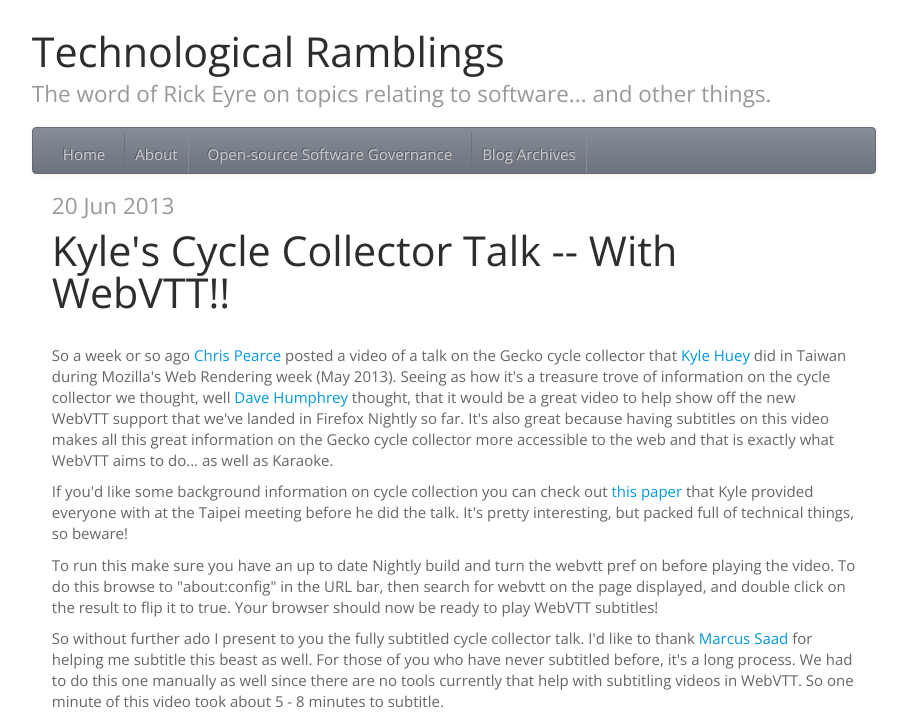
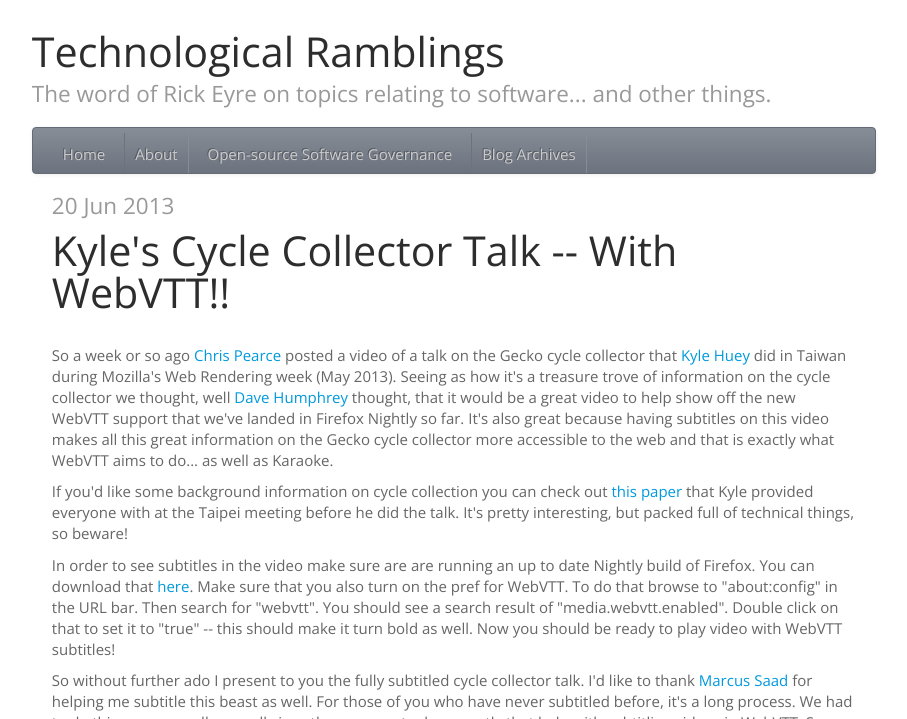
Before and after one commit to RickEyre/rickeyre.github.io, a Jekyll site: the page built from _posts/2013-06-20-webvtt-cycle-collector-demo.html, in a window 1280 px wide, cut to the strip 0-719 px from the top of the page. Shown: the whole strip, without its empty margins (186-1093 px from the left). Built offline with Jekyll 4.4.1, drawn with Linux system fonts in a browser that asks for light colours; Markdown is read by kramdown in place of the engine named in the settings; comment, search, counter and statistics services are not loaded.

Commit message:
Update cycle collector demo page.
- Added information about where to get a Nightly build.
- Made the info on turning on the WebVTT pref more clear hopefully.

```diff
--- a/_posts/2013-06-20-webvtt-cycle-collector-demo.html
+++ b/_posts/2013-06-20-webvtt-cycle-collector-demo.html
@@ -13,7 +13,7 @@
 
 <p>If you'd like some background information on cycle collection you can check out <a href="http://media.junglecode.net/media/Bacon01Concurrent.pdf">this paper</a> that Kyle provided everyone with at the Taipei meeting before he did the talk. It's pretty interesting, but packed full of technical things, so beware!</p>
 
-<p>To run this make sure you have an up to date Nightly build and turn the webvtt pref on before playing the video. To do this browse to "about:config" in the URL bar, then search for webvtt on the page displayed, and double click on the result to flip it to true. Your browser should now be ready to play WebVTT subtitles!</p>
+<p>In order to see subtitles in the video make sure are are running an up to date Nightly build of Firefox. You can download that <a href="http://nightly.mozilla.org/">here</a>. Make sure that you also turn on the pref for WebVTT. To do that browse to "about:config" in the URL bar. Then search for "webvtt". You should see a search result of "media.webvtt.enabled". Double click on that to set it to "true" -- this should make it turn bold as well. Now you should be ready to play video with WebVTT subtitles!
 
 <p>So without further ado I present to you the fully subtitled cycle collector talk. I'd like to thank <a href="http://marcusvsaad.wordpress.com/author/marcusvsaad/">Marcus Saad</a> for helping me subtitle this beast as well. For those of you who have never subtitled before, it's a long process. We had to do this one manually as well since there are no tools currently that help with subtitling videos in WebVTT. So one minute of this video took about 5 - 8 minutes to subtitle.</p>
 
```
